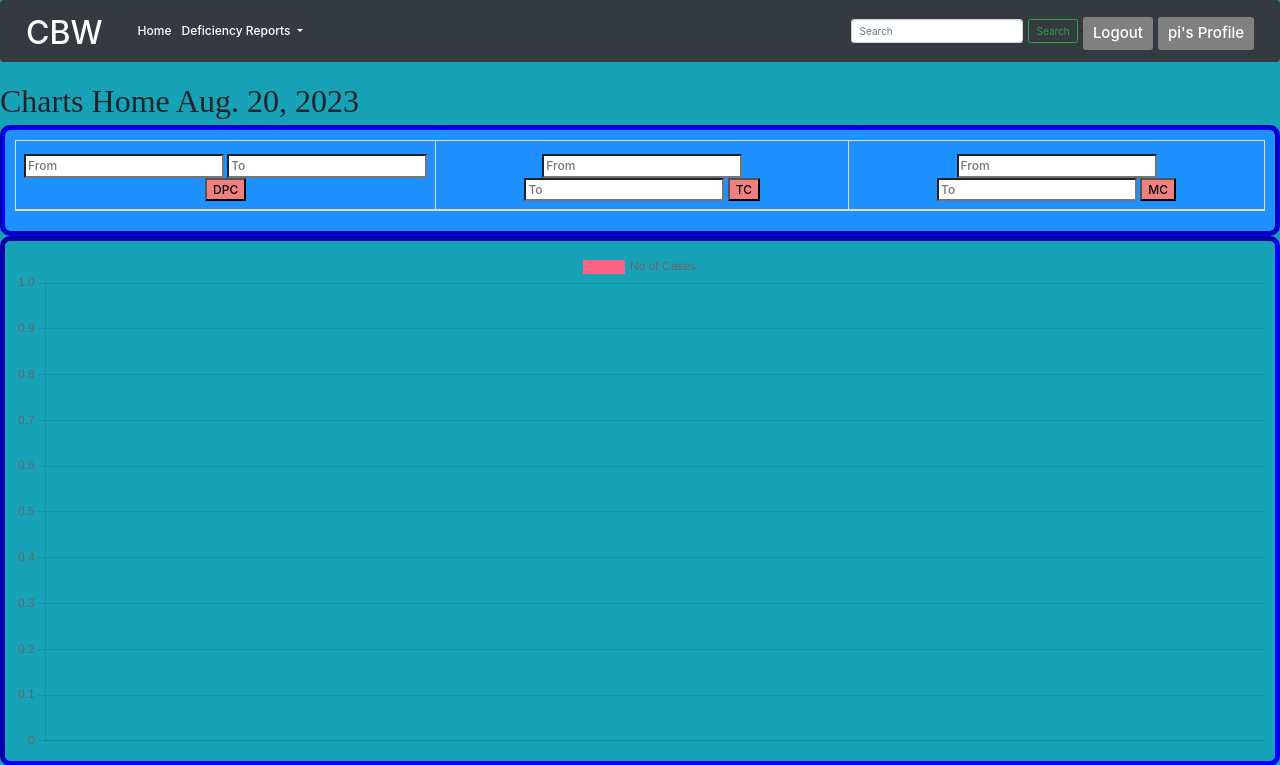
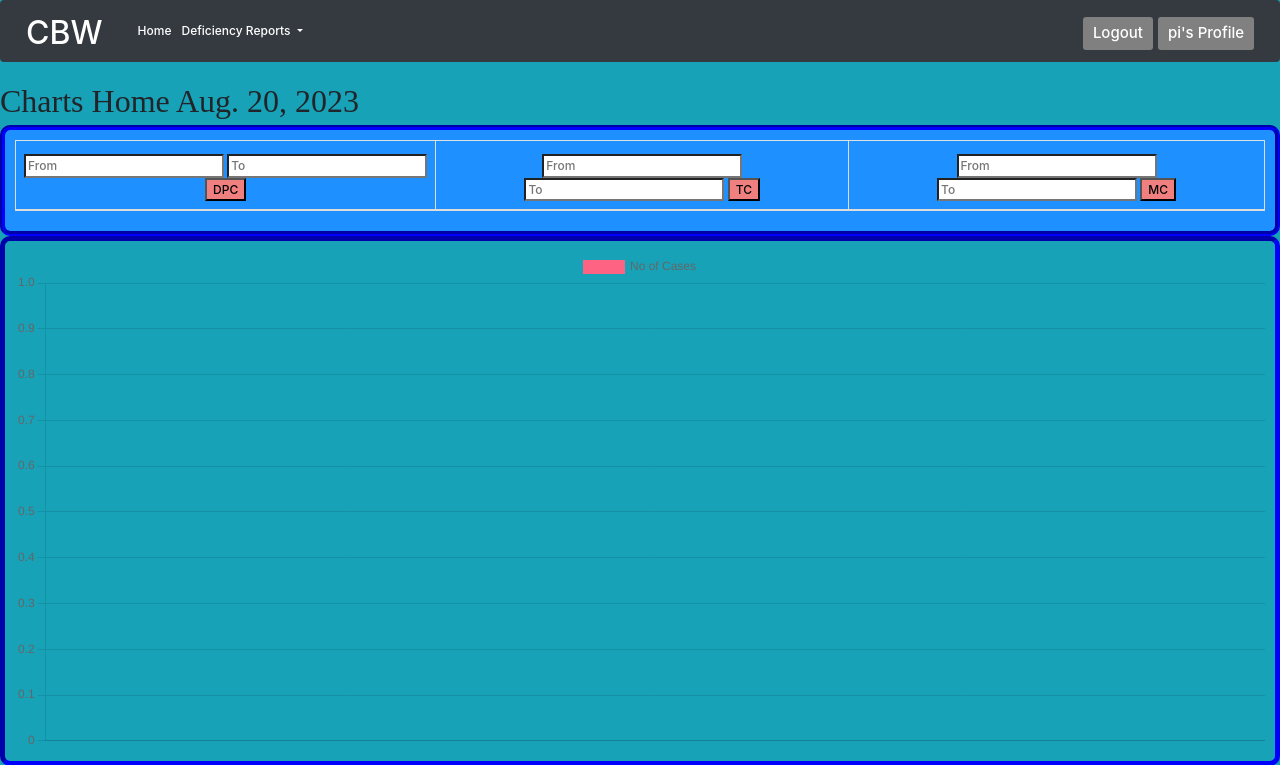
Before and after one commit to vinaykumar1908/cbw2-local, a Django app: page /charts/ in a window 1280 px wide. Shown: the top 765 px of the page. Run offline with Django 3.2, Linux system fonts and the light colour scheme; a user stored in the database is signed in; lists and menus that the app fills with data are empty; some libraries are stand-ins or nearby versions.

Commit message:
edited nav, removed search

```diff
--- a/templates/charts/nav.html
+++ b/templates/charts/nav.html
@@ -41,11 +41,7 @@
 
 
     </ul>
-    <form class="form-inline my-2 my-lg-0">
-      <input class="form-control mr-sm-2" type="search" placeholder="Search" aria-label="Search">
-      <button class="btn btn-outline-success my-2 my-sm-0" type="submit">Search</button>
-    </form>
-    -
+
     <div>
       {% if user.is_authenticated %}
       <a class="nav-item nav-link navbar-right  btn-lg"
```
